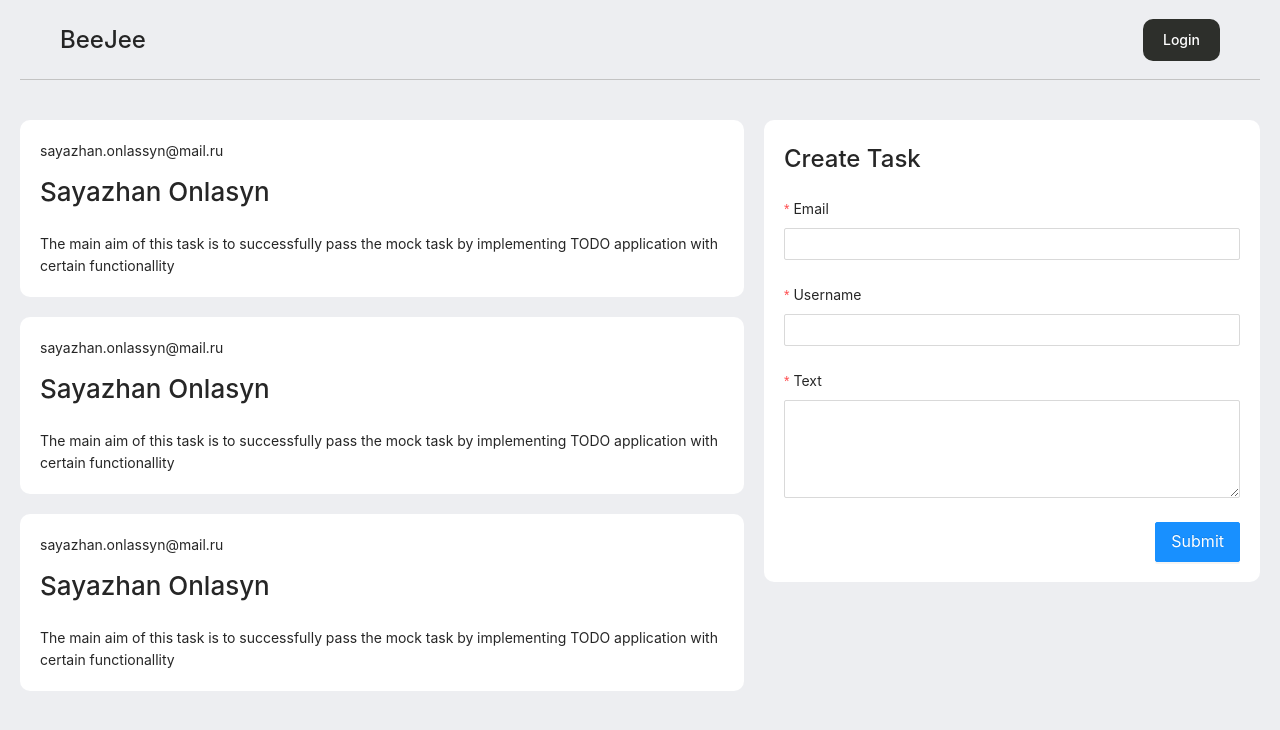
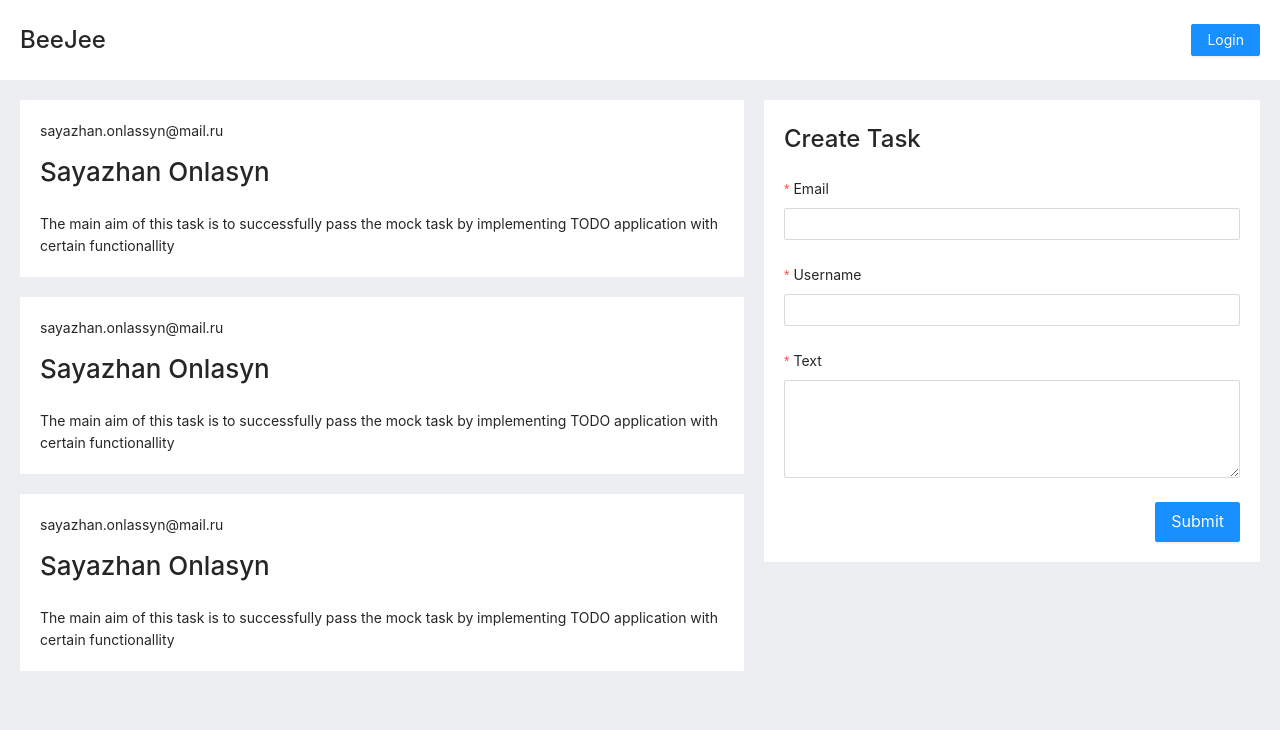
Before and after one commit to Crepiks/beejee-task, a React (Create React App) app: page / in a window 1280 px wide. Shown: the top 730 px of the page. Built offline with nearby package versions, Linux system fonts and the light colour scheme.

Commit message:
fix: change styles of borders and header

```diff
--- a/src/components/create-task-form/create-task-form.module.css
+++ b/src/components/create-task-form/create-task-form.module.css
@@ -1,7 +1,6 @@
 .form {
   padding: 20px;
   background-color: white;
-  border-radius: 10px;
 }
 
 .title {
--- a/src/components/header/header.module.css
+++ b/src/components/header/header.module.css
@@ -1,22 +1,13 @@
 .header {
   height: 80px;
-  padding: 0 40px;
+  padding: 0 20px;
   display: flex;
   align-items: center;
   justify-content: space-between;
-  border-bottom: 1px solid #c3c3c3;
+  background-color: white;
 }
 
 .logo {
   font-size: 24px;
   font-weight: 500;
 }
-
-.loginButton {
-  padding: 10px 20px;
-  color: white;
-  font-weight: 500;
-  text-decoration: none;
-  background-color: #2d2f2b;
-  border-radius: 10px;
-}
--- a/src/components/header/header.tsx
+++ b/src/components/header/header.tsx
@@ -1,12 +1,12 @@
 import React from "react";
-import { Link } from "react-router-dom";
+import { Button } from "antd";
 import styles from "./header.module.css";
 
 function Header() {
   return (
     <div className={styles.header}>
       <span className={styles.logo}>BeeJee</span>
-      <Link to="/login" className={styles.loginButton}>Login</Link>
+      <Button type="primary">Login</Button>
     </div>
   );
 }
--- a/src/components/task-card/task-card.module.css
+++ b/src/components/task-card/task-card.module.css
@@ -1,7 +1,6 @@
 .card {
   padding: 20px;
   background-color: white;
-  border-radius: 10px;
 }
 
 .name {
--- a/src/views/tasks.module.css
+++ b/src/views/tasks.module.css
@@ -1,9 +1,5 @@
-.tasks {
-  margin: 0 20px;
-}
-
 .tasksContent {
-  margin-top: 40px;
+  margin: 20px 20px 0;
   display: grid;
   grid-template-columns: 60% 40%;
 }
```
